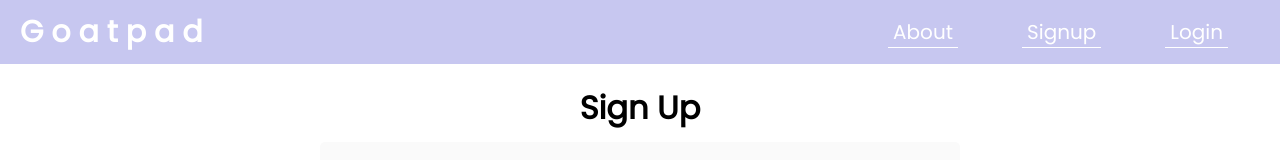
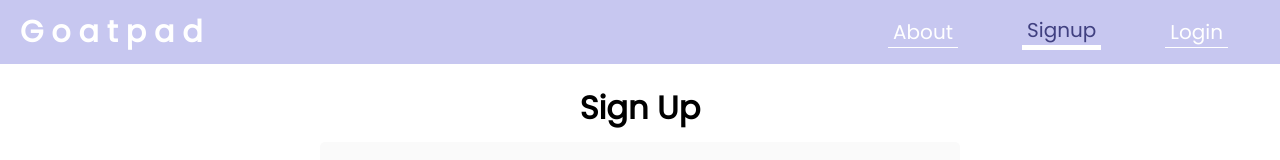
Before and after one commit to yjuwaheer/goatpad, a React (Create React App) app: page /signup in a window 1280 px wide. Shown: the top 160 px of the page. Built offline with nearby package versions, Linux system fonts and the light colour scheme; no server answers; the database is empty.

Commit message:
Updated navlink styles

```diff
--- a/src/components/Navbar.jsx
+++ b/src/components/Navbar.jsx
@@ -1,5 +1,5 @@
 import React from "react";
-import { Link } from "react-router-dom";
+import { Link, NavLink } from "react-router-dom";
 import styled from "styled-components";
 import { useLogout } from "../hooks/useLogout";
 import { useAuthContext } from "../hooks/useAuthContext";
@@ -34,19 +34,6 @@ const NavbarButtonContainer = styled.div`
   display: flex;
   justify-content: space-around;
   align-items: center;
-
-  a {
-    color: #fff;
-    font-size: 20px;
-    border-bottom: 1px solid #fff;
-    padding: 0 5px;
-    margin: 0 2rem;
-  }
-
-  a:hover {
-    color: rgba(30, 30, 100, 0.8);
-    border-bottom: 5px solid #fff;
-  }
 `;
 
 const Navbar = () => {
@@ -59,24 +46,44 @@ const Navbar = () => {
         <AppTitle>G o a t p a d</AppTitle>
       </Link>
       <NavbarButtonContainer>
-        <Link to="/about">
+        <NavLink
+          className={(navData) =>
+            navData.isActive ? "navLinkActive" : "navLink"
+          }
+          to="/about"
+        >
           <p>About</p>
-        </Link>
+        </NavLink>
         {!user ? (
           <>
-            <Link to="/signup">
+            <NavLink
+              className={(navData) =>
+                navData.isActive ? "navLinkActive" : "navLink"
+              }
+              to="/signup"
+            >
               <p>Signup</p>
-            </Link>
-            <Link to="/login">
+            </NavLink>
+            <NavLink
+              className={(navData) =>
+                navData.isActive ? "navLinkActive" : "navLink"
+              }
+              to="/login"
+            >
               <p>Login</p>
-            </Link>
+            </NavLink>
           </>
         ) : (
           <>
-            <Link to="/profile">
+            <NavLink
+              className={(navData) =>
+                navData.isActive ? "navLinkActive" : "navLink"
+              }
+              to="/profile"
+            >
               <p>Profile</p>
-            </Link>
-            <Link to="/">
+            </NavLink>
+            <Link className="navLink" to="/">
               <p onClick={logout}>Logout</p>
             </Link>
           </>
--- a/src/index.css
+++ b/src/index.css
@@ -81,3 +81,26 @@ select {
     scroll-behavior: auto !important;
   }
 }
+
+/* NavLink style */
+.navLink {
+  color: #fff;
+  font-size: 20px;
+  border-bottom: 1px solid #fff;
+  padding: 0 5px;
+  margin: 0 2rem;
+}
+
+.navLink:hover {
+  color: rgba(30, 30, 100, 0.8);
+  border-bottom: 5px solid #fff;
+}
+
+/* Active NavLink style */
+.navLinkActive {
+  font-size: 20px;
+  padding: 0 5px;
+  margin: 0 2rem;
+  color: rgba(30, 30, 100, 0.8);
+  border-bottom: 5px solid #fff;
+}
```
